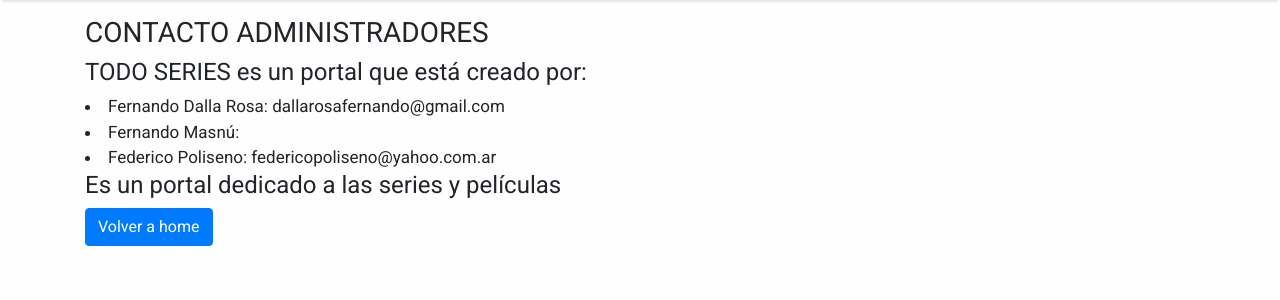
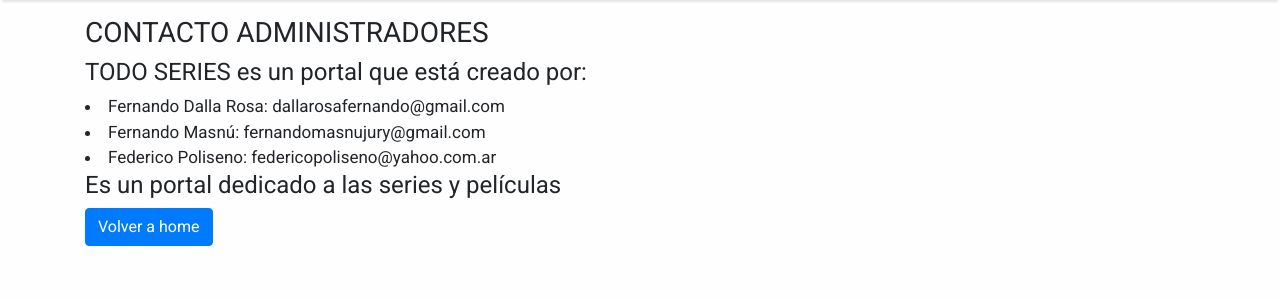
Before and after one commit to FernandoDallaRosa/ProyectoFinalCoder-DallaRosa-Masn-Poliseno, a Django app: page /about/ in a window 1280 px wide. Shown: the part 56-356 px from the top of the page. Run offline with Django 4.2, Linux system fonts and the light colour scheme; some libraries are stand-ins or nearby versions.

Commit message:
Arreglos about

```diff
--- a/templates/about.html
+++ b/templates/about.html
@@ -11,7 +11,7 @@
 <h4>TODO SERIES es un portal que está creado por: </h4>
 
 <li>Fernando Dalla Rosa: dallarosafernando@gmail.com
-<li>Fernando Masnú:
+<li>Fernando Masnú: fernandomasnujury@gmail.com
 <li>Federico Poliseno: federicopoliseno@yahoo.com.ar
 
 <h4>Es un portal dedicado a las series y películas</h4>
```
